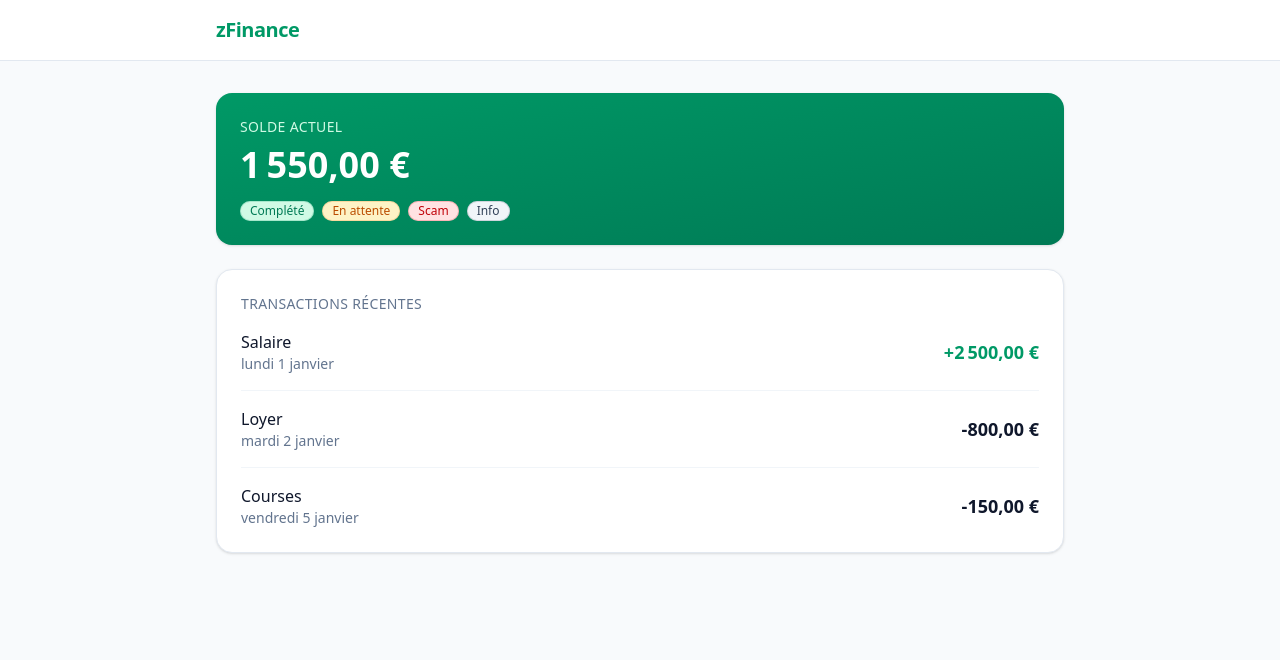
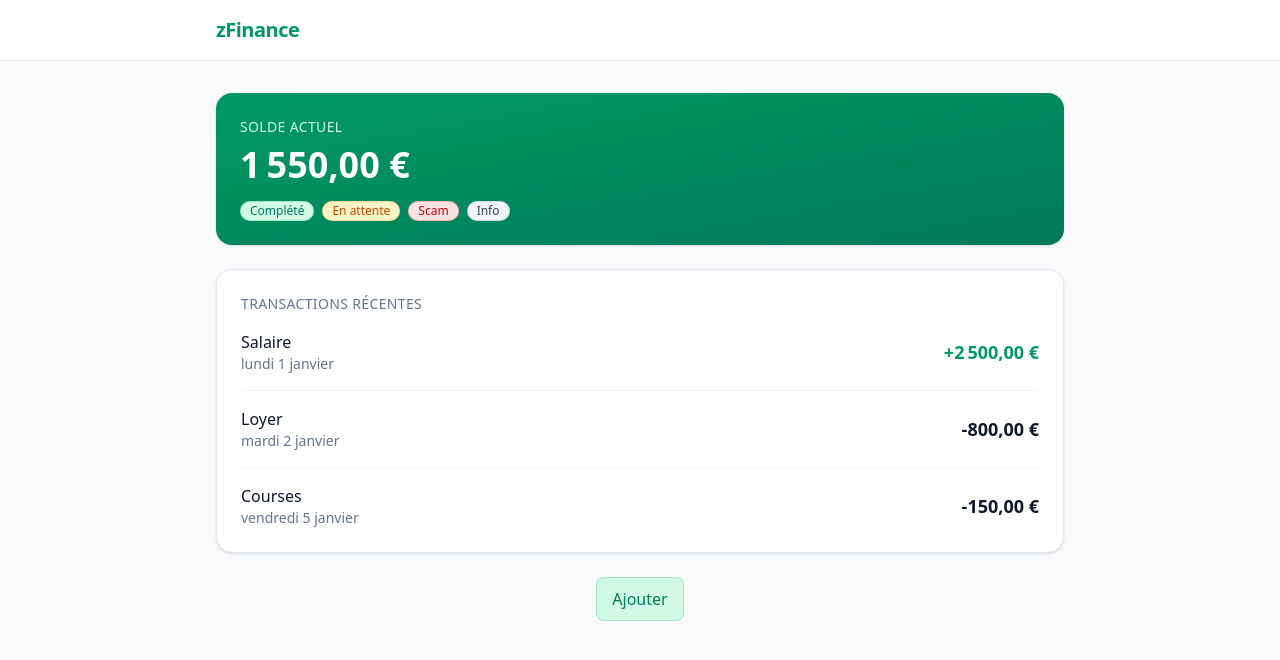
Before and after one commit to Zomirks/zFinance, a React (Vite) app: page / in a window 1280 px wide. Shown: the top 660 px of the page. Built offline with nearby package versions, Linux system fonts and the light colour scheme.

Commit message:
add: Component - Button

```diff
--- a/src/App.jsx
+++ b/src/App.jsx
@@ -1,8 +1,14 @@
+import { useState } from 'react';
 import { formatCurrency, formatDate } from './utils/formatters';
 import Badge from './components/ui/Badge';
+import Button from './components/ui/Button';
 import Card from './components/ui/Card';
 
 function App() {
+	function handleClick(e) {
+
+	}
+
 	const transactions = [
 		{ id: 1, amount: 2500, type: 'income', category: 'Salaire', date: '2024-01-01' },
 		{ id: 2, amount: -800, type: 'expense', category: 'Loyer', date: '2024-01-02' },
@@ -65,6 +71,12 @@ function App() {
 						))}
 					</ul>
 				</Card>
+
+				<div className="flex justify-center">
+					<Button variant="primary" size="lg" onClick={handleClick}>
+						Ajouter
+					</Button>
+				</div>
 			</main>
 		</div>
 	);
--- /dev/null
+++ b/src/components/ui/Button.jsx
@@ -0,0 +1,38 @@
+const Button = ({
+	children,
+	variant = 'primary',
+	size = 'md',
+	disabled = false,
+	onClick,
+	type = 'button',
+	className = '',
+}) => {
+	const baseStyles = 'font-medium rounded-lg ring-1 ring-inset  transition-colors focus:outline-none focus:ring-2 focus:ring-offset-2';
+
+	const variants = {
+		primary: 'bg-emerald-100 text-emerald-700 ring-emerald-600/20 hover:bg-emerald-200 focus:ring-emerald-500',
+		secondary: 'bg-slate-100 text-slate-700 ring-slate-600/20 hover:bg-slate-200 focus:ring-slate-500',
+		danger: 'bg-red-100 text-red-700 ring-red-600/20 hover:bg-red-200 focus:ring-red-500',
+	};
+
+	const sizes = {
+		sm: 'px-2.5 py-1.5 text-xs',
+		md: 'px-3 py-2 text-sm',
+		lg: 'px-4 py-2.5 text-base',
+	};
+
+	const disabledStyles = disabled ? 'opacity-50 cursor-not-allowed' : 'cursor-pointer';
+
+	return (
+		<button
+			type={type}
+			onClick={onClick}
+			disabled={disabled}
+			className={`${baseStyles} ${variants[variant]} ${sizes[size]} ${disabledStyles} ${className}`}
+		>
+			{children}
+		</button>
+	);
+};
+
+export default Button;
```
